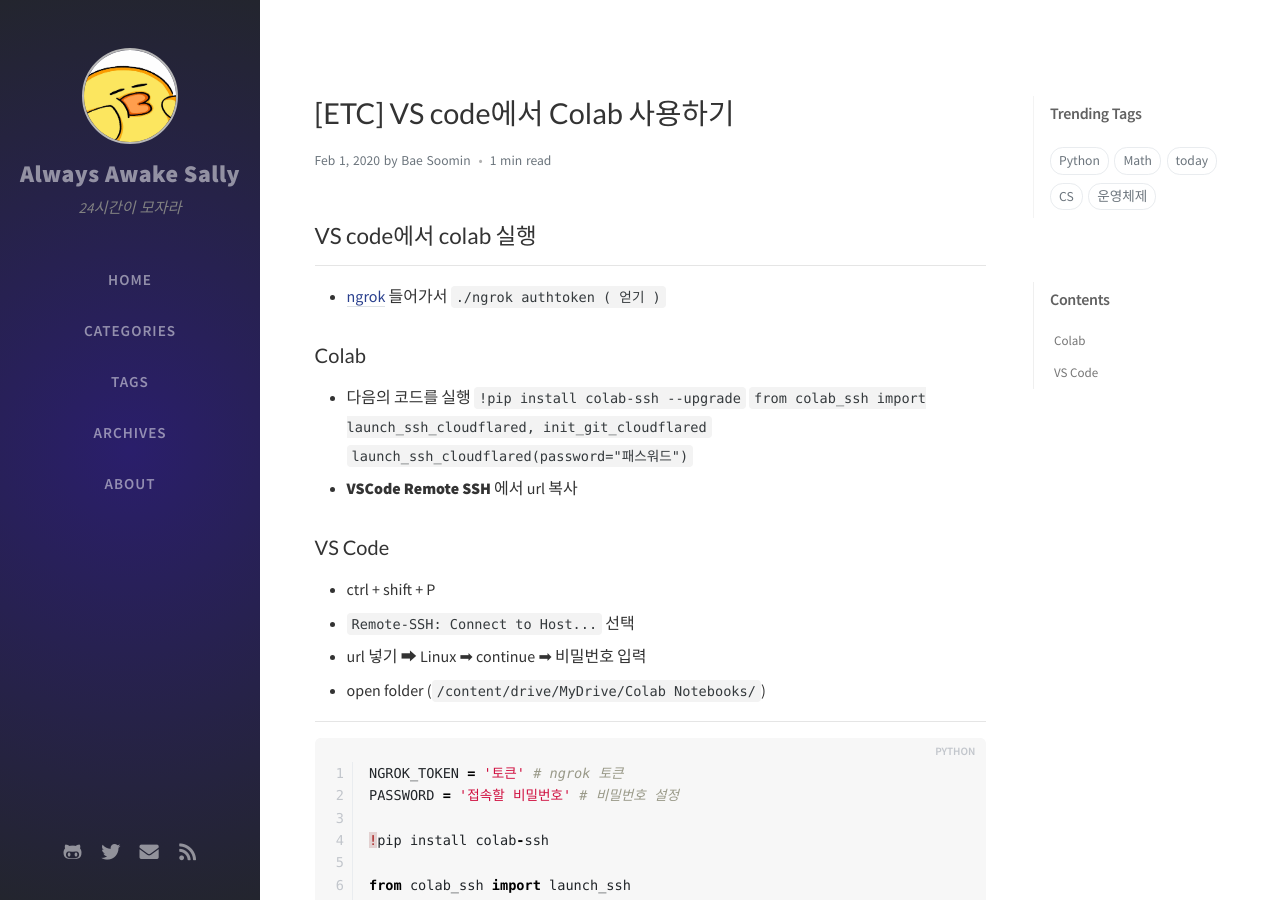
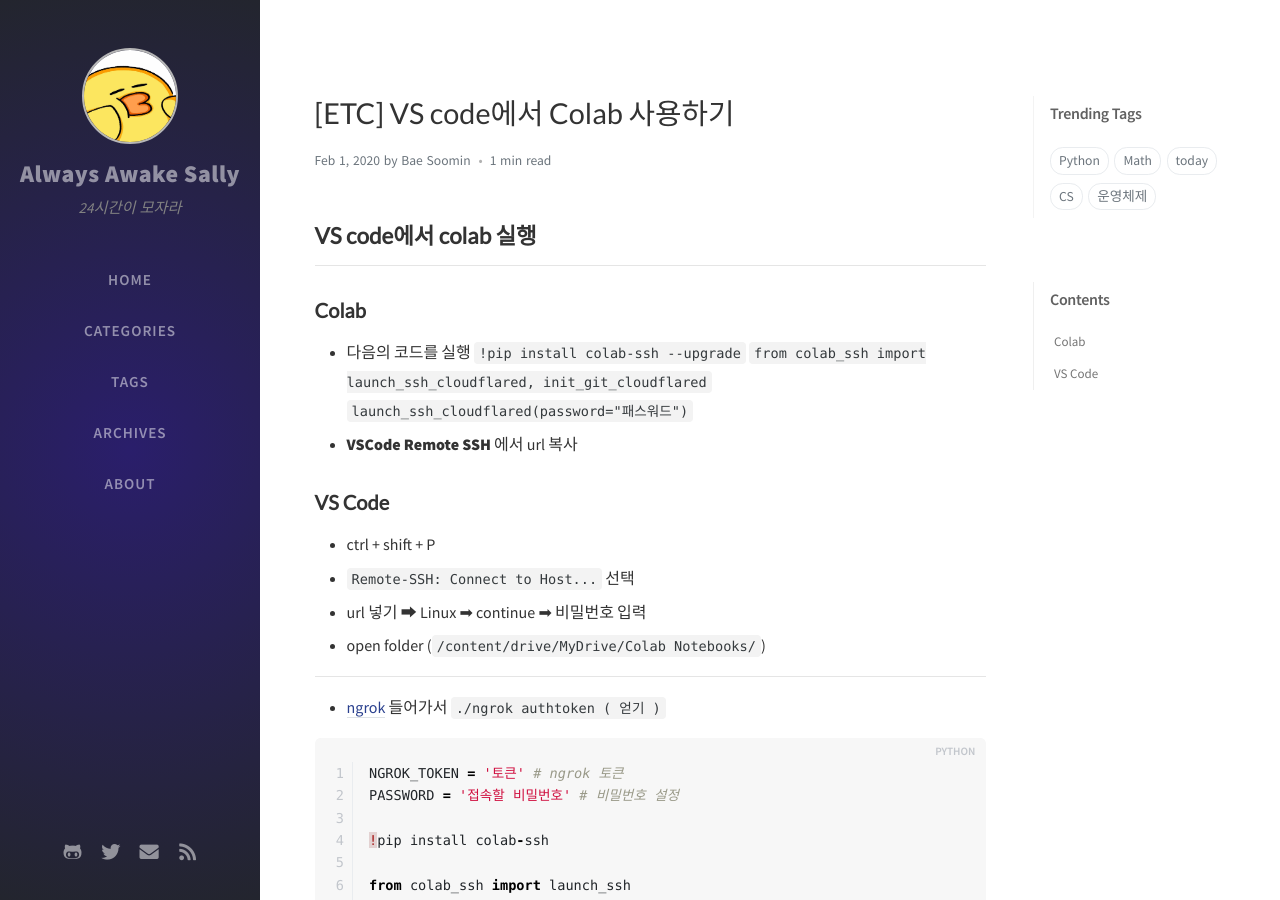
Before and after one commit to bsm8734/bsm8734.github.io, a Jekyll site: the page built from _posts/ETC/2021-02-01-bc-d011-colab_on_VS_code.md, in a window 1280 px wide and 900 px high. Built offline with Jekyll 4.4.1, drawn with Linux system fonts in a browser that asks for light colours; nearby versions of some CDN libraries; comment, search, counter and statistics services are not loaded; some of the changed lines change nothing that is shown.

Commit message:
[modify] BCAI - tip

````diff
--- a/_posts/ETC/2021-02-01-bc-d011-colab_on_VS_code.md
+++ b/_posts/ETC/2021-02-01-bc-d011-colab_on_VS_code.md
@@ -7,14 +7,11 @@
 ---
 
 
-## VS code에서 colab 실행
+## **VS code에서 colab 실행**
 
 ---
 
-- [ngrok](https://dashboard.ngrok.com/get-started/setup) 들어가서
-  `./ngrok authtoken ( 얻기 )`
-
-### Colab
+### **Colab**
 
 - 다음의 코드를 실행
   `!pip install colab-ssh --upgrade`
@@ -22,7 +19,7 @@
   `launch_ssh_cloudflared(password="패스워드")`
 - **VSCode Remote SSH** 에서 url 복사
 
-### VS Code
+### **VS Code**
 
 - ctrl + shift + P
 - `Remote-SSH: Connect to Host...` 선택
@@ -30,6 +27,9 @@
 - open folder (`/content/drive/MyDrive/Colab Notebooks/`)
 
 ---
+
+- [ngrok](https://dashboard.ngrok.com/get-started/setup) 들어가서
+  `./ngrok authtoken ( 얻기 )`
 
 ```python
 NGROK_TOKEN = '토큰' # ngrok 토큰
````
